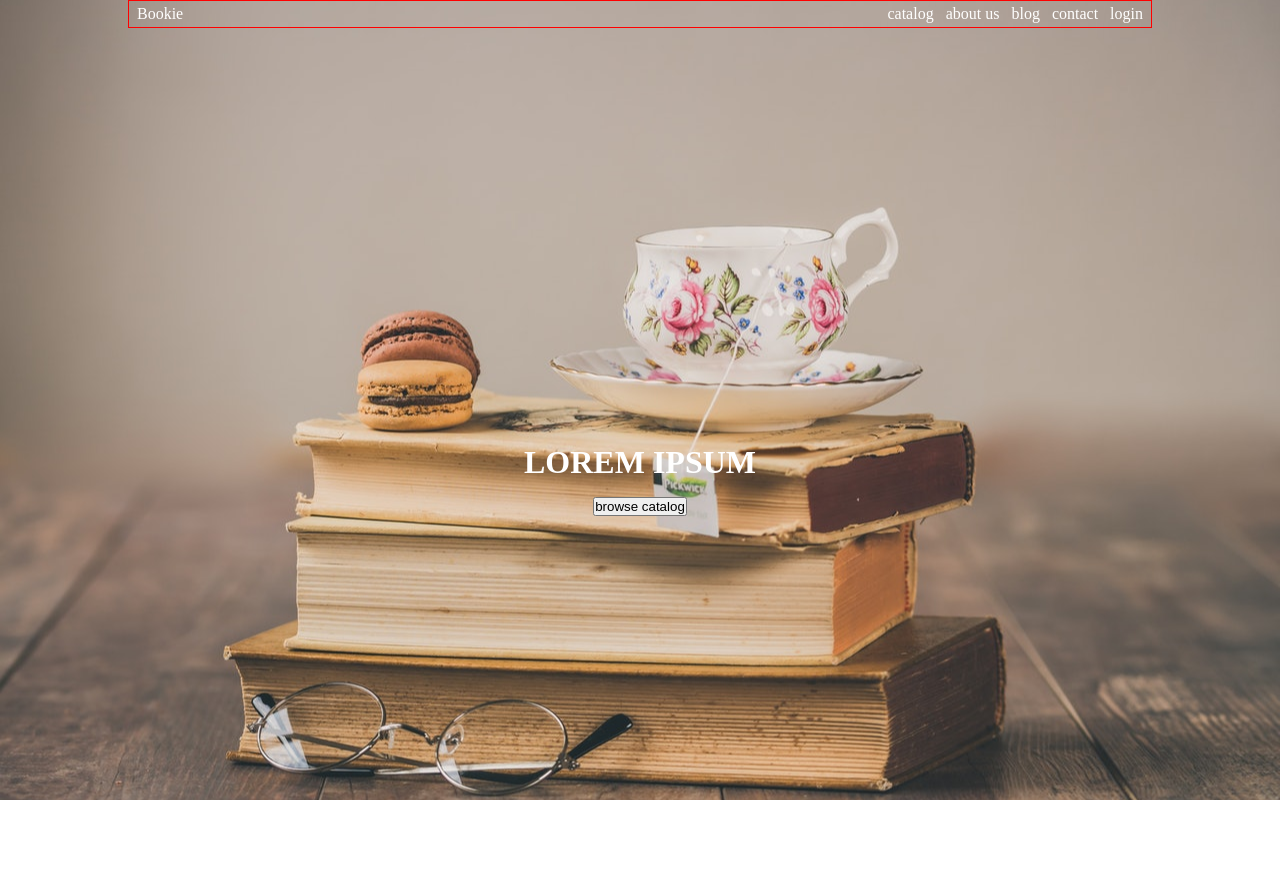
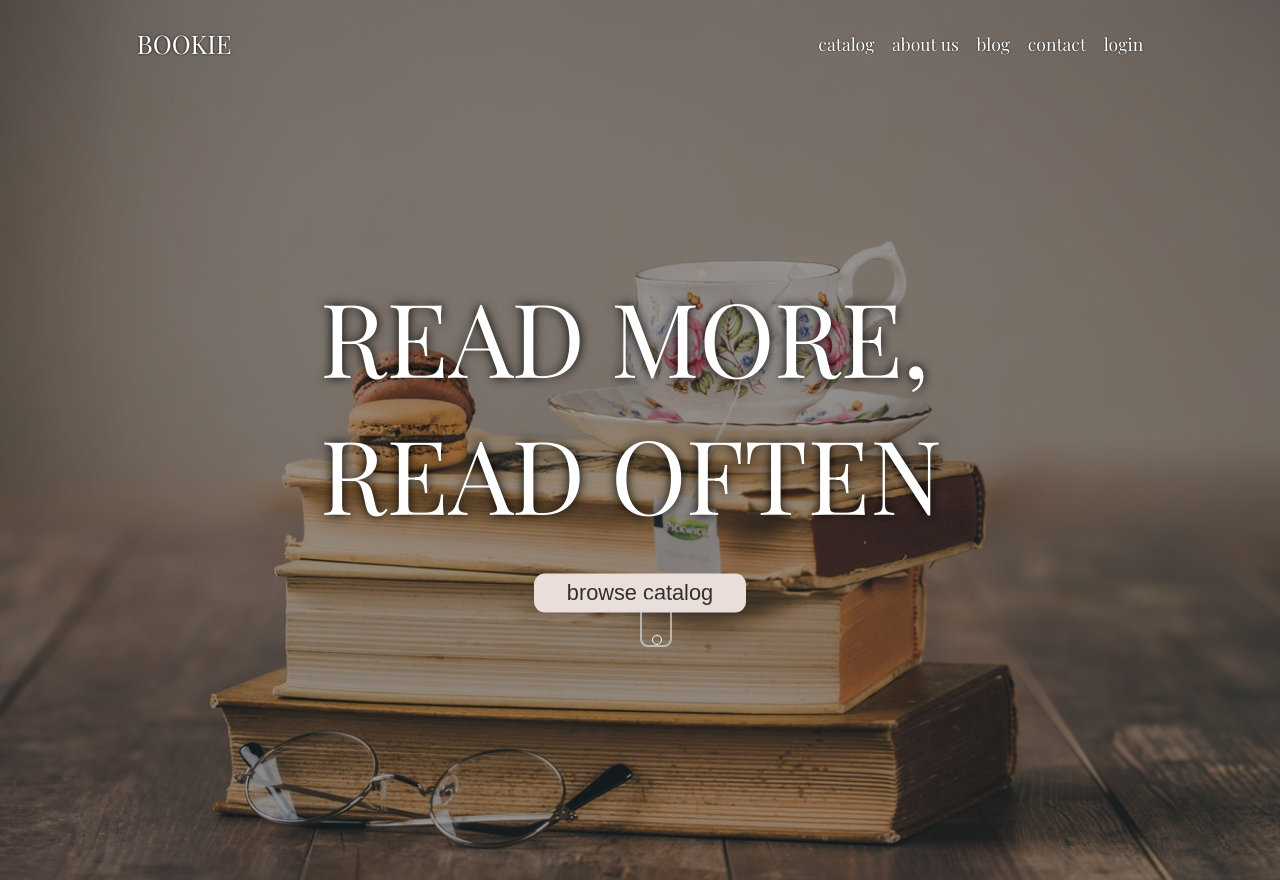
Before and after one commit to Ljusaj123/Bookie, a Next.js app: page /home in a window 1280 px wide. Before the commit the page ends 800 px from the top, so only its background shows below. Built offline with nearby package versions, Linux system fonts and the light colour scheme.

Commit message:
worked on landing page

```diff
--- a/modules/header/Header.jsx
+++ b/modules/header/Header.jsx
@@ -8,9 +8,11 @@ const Header = () => {
     <header className="header">
       <Navbar />
       <div className="header__slogan">
-        <h1 className="header__slogan__text">LOREM IPSUM</h1>
+        <h1 className="header__slogan__text">Read more, read often</h1>
         <button className="header__slogan__button">browse catalog</button>
       </div>
+
+      <div className="header__scroll-down"></div>
     </header>
   );
 };
--- a/pages/_app.js
+++ b/pages/_app.js
@@ -1,4 +1,5 @@
-import "../styles/sass/styles.css";
+// import "../styles/sass/styles.css";
+import styles from "../styles/sass/styles.css";
 
 function MyApp({ Component, pageProps }) {
   return <Component {...pageProps} />;
--- a/pages/index.js
+++ b/pages/index.js
@@ -1,6 +1,7 @@
 import Head from "next/head";
 import Image from "next/image";
-import styles from "../styles/Home.module.css";
+// import styles from "../styles/sass/Home.module.css";
+import styles from "../styles/sass/styles.css";
 
 export default function Home() {
   return (
--- a/styles/sass/styles.css
+++ b/styles/sass/styles.css
@@ -1,3 +1,4 @@
+@import url("https://fonts.googleapis.com/css2?family=Playfair+Display&display=swap");
 * {
   margin: 0;
   padding: 0;
@@ -5,16 +6,63 @@
           box-sizing: border-box;
 }
 
+@-webkit-keyframes upndown {
+  0% {
+    -webkit-transform: translateY(0%);
+            transform: translateY(0%);
+  }
+  100% {
+    -webkit-transform: translateY(50%);
+            transform: translateY(50%);
+  }
+}
+
+@keyframes upndown {
+  0% {
+    -webkit-transform: translateY(0%);
+            transform: translateY(0%);
+  }
+  100% {
+    -webkit-transform: translateY(50%);
+            transform: translateY(50%);
+  }
+}
+
 .header {
   width: 100%;
-  min-height: 100vh;
-  background: url("../../public/hero.jpg") no-repeat center center/cover;
+  min-height: calc(100vh + 5em);
+  background: -webkit-gradient(linear, left top, left bottom, from(rgba(0, 0, 0, 0.35)), to(rgba(0, 0, 0, 0.35))), url("../../public/hero.jpg") no-repeat center center/cover;
+  background: linear-gradient(rgba(0, 0, 0, 0.35), rgba(0, 0, 0, 0.35)), url("../../public/hero.jpg") no-repeat center center/cover;
   position: relative;
+}
+
+.header__scroll-down {
+  width: 2em;
+  height: 3em;
+  border: 0.15em solid rgba(225, 225, 225, 0.65);
+  position: relative;
+  border-radius: 0.5em;
+  top: 32em;
+  left: 50%;
+}
+
+.header__scroll-down::after {
+  position: absolute;
+  bottom: 10%;
+  left: 35%;
+  background: transparent;
+  border: 0.1em solid white;
+  width: 0.5em;
+  height: 0.5em;
+  content: "";
+  border-radius: 0.5em;
+  -webkit-animation: upndown 0.5s linear infinite alternate;
+          animation: upndown 0.5s linear infinite alternate;
 }
 
 .header__slogan {
   position: absolute;
-  top: 60%;
+  top: 50%;
   left: 50%;
   -webkit-transform: translate(-50%, -50%);
           transform: translate(-50%, -50%);
@@ -26,16 +74,31 @@
       -ms-flex-direction: column;
           flex-direction: column;
   place-items: center;
-  gap: 1em;
+  gap: 2em;
 }
 
 .header__slogan__text {
   color: white;
+  text-transform: uppercase;
+  font-size: clamp(2.5em, 8vw, 7.5em);
+  font-family: "Playfair Display", serif;
+  font-weight: 400;
+  text-shadow: 0 0 0.1em black;
+}
+
+.header__slogan__button {
+  outline: none;
+  font-size: inherit;
+  padding: 0.3em 1.5em;
+  background: #eadedb;
+  border-radius: 0.5em;
+  border: none;
+  color: rgba(0, 0, 0, 0.794);
+  font-size: clamp(1em, 1.7vw, 3em);
 }
 
 .desktop-navigation {
   width: 100%;
-  border: 1px solid red;
   display: -webkit-box;
   display: -ms-flexbox;
   display: flex;
@@ -43,16 +106,48 @@
   -webkit-box-pack: justify;
       -ms-flex-pack: justify;
           justify-content: space-between;
-  padding: 0.25em 0.5em;
+  padding: 1.5em 0.5em;
   width: clamp(80vw, 40em, 95vw);
   margin: 0 auto;
   color: white;
+  font-size: clamp(0.85em, 1.5vw, 1.1em);
+  font-family: "Playfair Display", serif;
+}
+
+.desktop-navigation__banner {
+  font-size: clamp(1.25em, 2vw, 2.3em);
+  text-shadow: 0 0 0.1em black;
+  text-transform: uppercase;
+  cursor: pointer;
 }
 
 .desktop-navigation__items {
   display: -webkit-box;
   display: -ms-flexbox;
   display: flex;
-  gap: 0.75em;
+  gap: 1em;
+  text-shadow: 0 0 0.1em black;
+}
+
+.desktop-navigation__items a {
+  text-transform: lowercase;
+  position: relative;
+  cursor: pointer;
+}
+
+.desktop-navigation__items a::after {
+  content: "";
+  position: absolute;
+  width: 0%;
+  height: 0.15em;
+  bottom: -0.25em;
+  left: 0;
+  background: white;
+  -webkit-transition: width 0.5s ease;
+  transition: width 0.5s ease;
+}
+
+.desktop-navigation__items a:hover::after {
+  width: 100%;
 }
 /*# sourceMappingURL=styles.css.map */
--- a/styles/sass/styles.scss
+++ b/styles/sass/styles.scss
@@ -1,43 +1,125 @@
+@import url("https://fonts.googleapis.com/css2?family=Playfair+Display&display=swap");
+
 * {
   margin: 0;
   padding: 0;
   box-sizing: border-box;
 }
 
+@keyframes upndown {
+  0% {
+    transform: translateY(0%);
+  }
+
+  100% {
+    transform: translateY(50%);
+  }
+}
+
 .header {
   width: 100%;
-  min-height: 100vh;
-  background: url("../../public/hero.jpg") no-repeat center center/cover;
+  min-height: calc(100vh + 5em);
+  background: linear-gradient(rgba(0, 0, 0, 0.35), rgba(0, 0, 0, 0.35)),
+    url("../../public/hero.jpg") no-repeat center center/cover;
   position: relative;
+
+  &__scroll-down {
+    width: 2em;
+    height: 3em;
+    border: 0.15em solid rgba(225, 225, 225, 0.65);
+    position: relative;
+    border-radius: 0.5em;
+    top: 32em;
+    left: 50%;
+    &::after {
+      position: absolute;
+      bottom: 10%;
+      left: 35%;
+      // background: white;
+      background: transparent;
+      border: 0.1em solid white;
+      width: 0.5em;
+      height: 0.5em;
+      content: "";
+      border-radius: 0.5em;
+      animation: upndown 0.5s linear infinite alternate;
+    }
+  }
+
   &__slogan {
     position: absolute;
-    top: 60%;
+    top: 50%;
     left: 50%;
     transform: translate(-50%, -50%);
     display: flex;
     flex-direction: column;
     place-items: center;
-    gap: 1em;
+    gap: 2em;
     &__text {
       color: white;
+      text-transform: uppercase;
+      font-size: clamp(2.5em, 8vw, 7.5em);
+      // white-space: nowrap;
+      font-family: "Playfair Display", serif;
+      font-weight: 400;
+      text-shadow: 0 0 0.1em black;
     }
     &__button {
+      outline: none;
+      font-size: inherit;
+      padding: 0.3em 1.5em;
+      background: #eadedb;
+      border-radius: 0.5em;
+      border: none;
+      color: rgba(0, 0, 0, 0.794);
+      font-size: clamp(1em, 1.7vw, 3em);
     }
   }
 }
 .desktop-navigation {
   width: 100%;
-  border: 1px solid red;
+  // border: 1px solid red;
   display: flex;
   place-items: center;
   justify-content: space-between;
-  padding: 0.25em 0.5em;
+  padding: 1.5em 0.5em;
   width: clamp(80vw, 40em, 95vw);
   margin: 0 auto;
   color: white;
+  font-size: clamp(0.85em, 1.5vw, 1.1em);
+  font-family: "Playfair Display", serif;
+  &__banner {
+    font-size: clamp(1.25em, 2vw, 2.3em);
+    text-shadow: 0 0 0.1em black;
+    text-transform: uppercase;
+    cursor: pointer;
+  }
 
   &__items {
     display: flex;
-    gap: 0.75em;
+    gap: 1em;
+    text-shadow: 0 0 0.1em black;
+    a {
+      text-transform: lowercase;
+      position: relative;
+      cursor: pointer;
+
+      &::after {
+        content: "";
+        position: absolute;
+        width: 0%;
+        height: 0.15em;
+        bottom: -0.25em;
+        left: 0;
+        background: white;
+        transition: width 0.5s ease;
+      }
+
+      &:hover {
+        &::after {
+          width: 100%;
+        }
+      }
+    }
   }
 }
```
Also changed, not shown: 1 other file (tests, documents, lock files or other folders).
